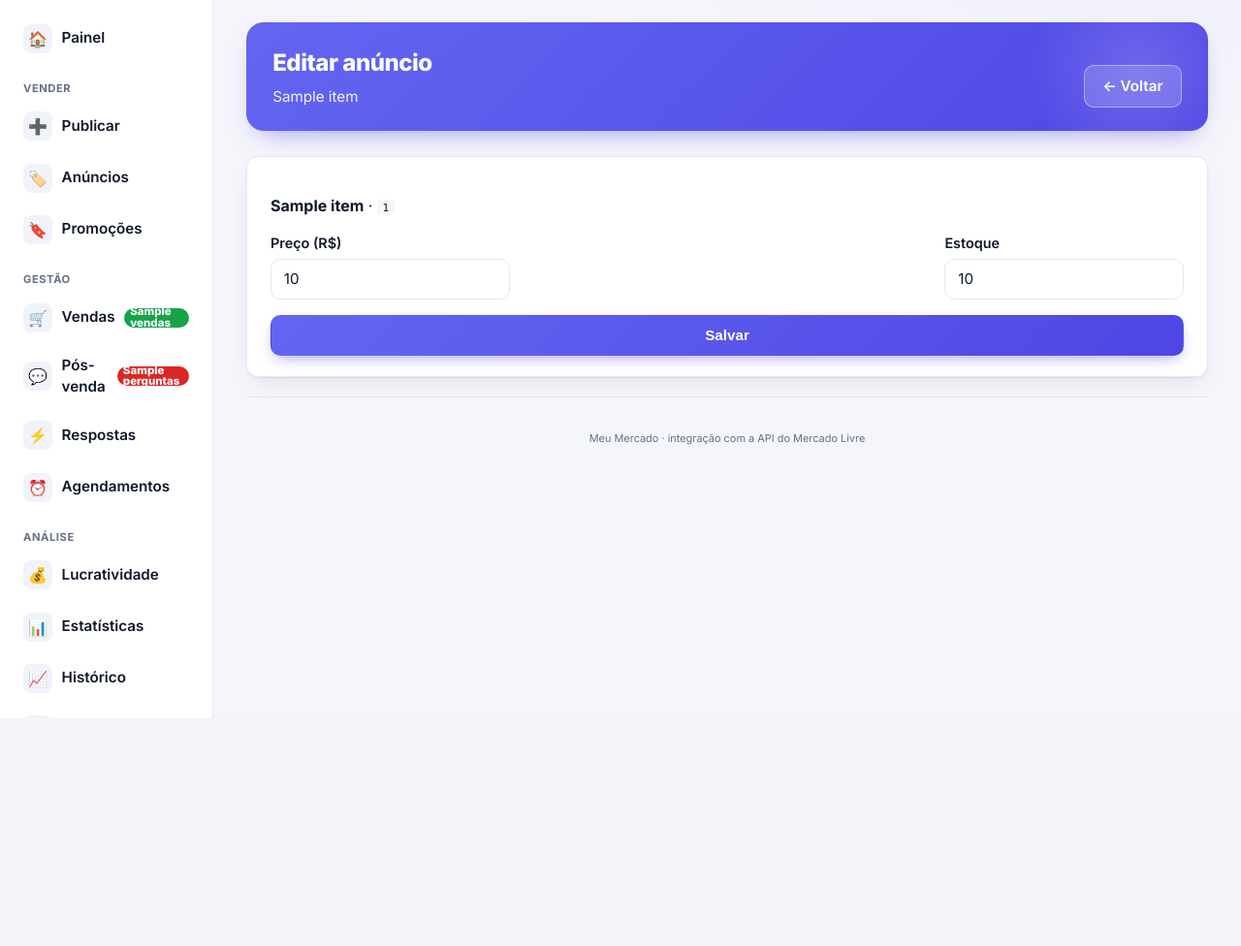
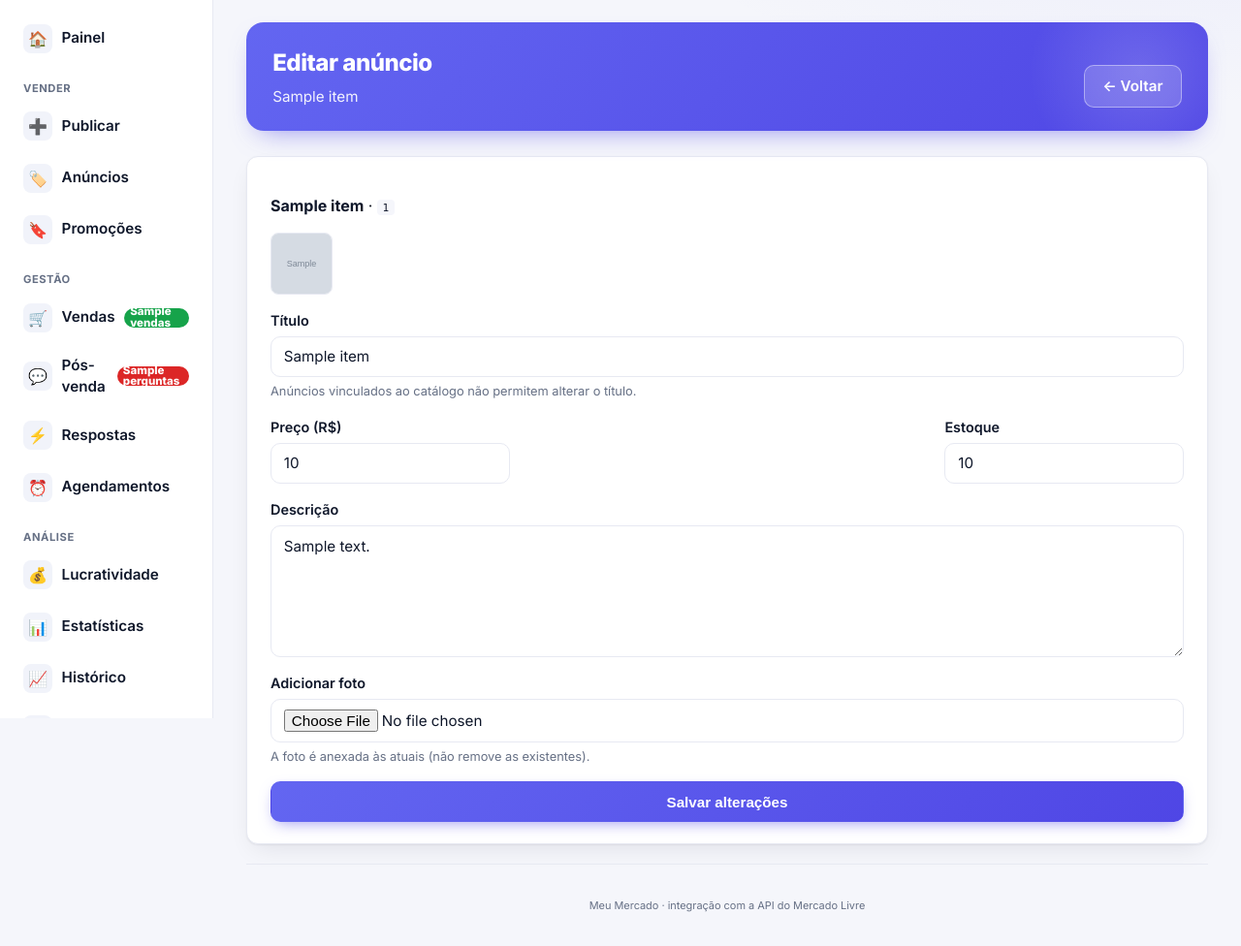
Before and after one commit to tbongiovani-outlook/MeuMercado, a FastAPI app: template templates/editar_anuncio.html in a window 1280 px wide. Shown: the part 59-1035 px from the top of the page at 97% size. Before the commit the page ends 769 px from the top, so only its background shows below. Run offline with FastAPI, Linux system fonts and the light colour scheme; the template is opened without the code that fills it: most values are stand-ins (such as "Sample title", 1, 10 or a date in 2020); grey boxes marked "Sample" are stand-in pictures; parts of the project's set-up code (start-up, migrations or seed data) failed here and were passed over.

Commit message:
feat: editar titulo, descricao e adicionar foto no anuncio
Rota editar aceita title/description/image_file; meli.update_item_description; template com titulo, descricao (carregada), fotos atuais e upload.

```diff
--- a/app/meli.py
+++ b/app/meli.py
@@ -500,6 +500,11 @@ def get_item_description(item_id: str) -> str:
     return (data.get("plain_text") or data.get("text") or "").strip()
 
 
+def update_item_description(item_id: str, text: str) -> dict:
+    """Atualiza a descrição (texto plano) do anúncio."""
+    return api_put(f"/items/{item_id}/description", {"plain_text": text})
+
+
 def list_item_ids(user_id: int, limit: int = 50) -> list[str]:
     data = api_get(f"/users/{user_id}/items/search", {"limit": limit})
     return data.get("results", [])
--- a/templates/base.html
+++ b/templates/base.html
@@ -156,6 +156,21 @@
                 boxes.forEach(function (b) { b.checked = all.checked; });
             });
         })();
+
+        // Filtro de lista no cliente (ex.: perguntas do pós-venda).
+        (function () {
+            document.addEventListener("input", function (e) {
+                var campo = e.target;
+                if (!campo.classList || !campo.classList.contains("list-filter")) return;
+                var alvo = document.querySelector(campo.getAttribute("data-target"));
+                if (!alvo) return;
+                var termo = campo.value.trim().toLowerCase();
+                alvo.querySelectorAll(":scope > li").forEach(function (li) {
+                    var txt = (li.textContent || "").toLowerCase();
+                    li.style.display = (!termo || txt.indexOf(termo) !== -1) ? "" : "none";
+                });
+            });
+        })();
     </script>
 </body>
 </html>
--- a/templates/editar_anuncio.html
+++ b/templates/editar_anuncio.html
@@ -19,7 +19,19 @@
 
 <section class="card">
     <p><strong>{{ item.title }}</strong> · <code>{{ item.id }}</code></p>
-    <form class="form" method="post" action="/anuncios/{{ item.id }}/editar">
+    {% if item.pictures %}
+    <div class="thumbs">
+        {% for p in item.pictures[:6] %}
+        <img class="thumbs__img" src="{{ p.secure_url or p.url }}" alt="Foto do anúncio" width="64" height="64">
+        {% endfor %}
+    </div>
+    {% endif %}
+    <form class="form" method="post" action="/anuncios/{{ item.id }}/editar" enctype="multipart/form-data">
+        <label class="field">
+            <span>Título</span>
+            <input type="text" name="title" value="{{ item.title }}" maxlength="60">
+            <small class="hint">Anúncios vinculados ao catálogo não permitem alterar o título.</small>
+        </label>
         <div class="row">
             <label class="field">
                 <span>Preço (R$)</span>
@@ -32,7 +44,16 @@
                        value="{{ item.available_quantity }}" required>
             </label>
         </div>
-        <button class="btn btn--primary" type="submit">Salvar</button>
+        <label class="field">
+            <span>Descrição</span>
+            <textarea name="description" rows="5" maxlength="4000" placeholder="Descreva o produto…">{{ descricao or '' }}</textarea>
+        </label>
+        <label class="field">
+            <span>Adicionar foto</span>
+            <input type="file" name="image_file" accept="image/*">
+            <small class="hint">A foto é anexada às atuais (não remove as existentes).</small>
+        </label>
+        <button class="btn btn--primary" type="submit">Salvar alterações</button>
     </form>
 </section>
 {% endblock %}
--- a/templates/pos_venda.html
+++ b/templates/pos_venda.html
@@ -22,6 +22,8 @@
     <section class="card">
         <h2>Perguntas <span class="badge">{{ questions|length }}</span></h2>
         {% if questions %}
+        <input type="search" class="list-filter" data-target="#lista-perguntas"
+               placeholder="Filtrar perguntas…" aria-label="Filtrar perguntas">
         <form class="bulkbar" method="post" action="/pos-venda/responder-massa" id="form-perguntas-massa"
               onsubmit="return confirm('Enviar esta resposta às perguntas selecionadas?');">
             {% if respostas %}
@@ -35,7 +37,7 @@
             <input type="text" name="text" required maxlength="2000" placeholder="Resposta para as selecionadas…">
             <button class="btn btn--primary btn--sm" type="submit">Responder selecionadas</button>
         </form>
-        <ul class="list">
+        <ul class="list" id="lista-perguntas">
             {% for q in questions %}
             <li>
                 {% if q.status == 'UNANSWERED' %}
```
Also changed, not shown: templates/vendas.html (+19 -2 lines).
